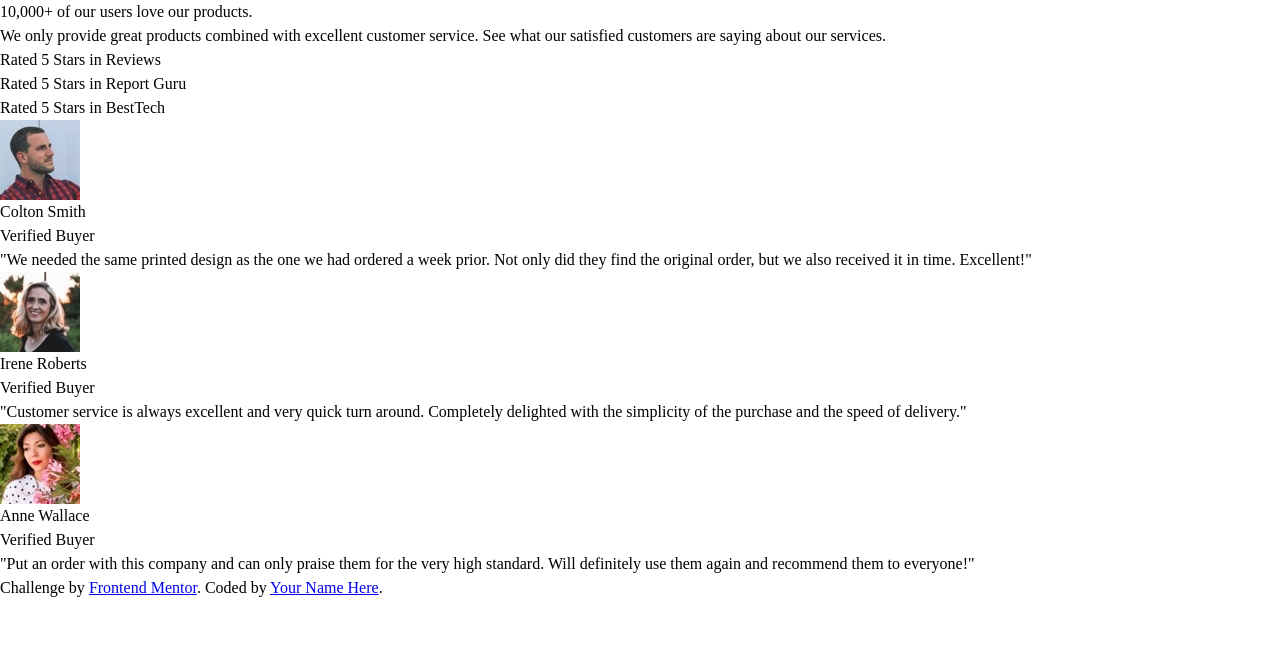
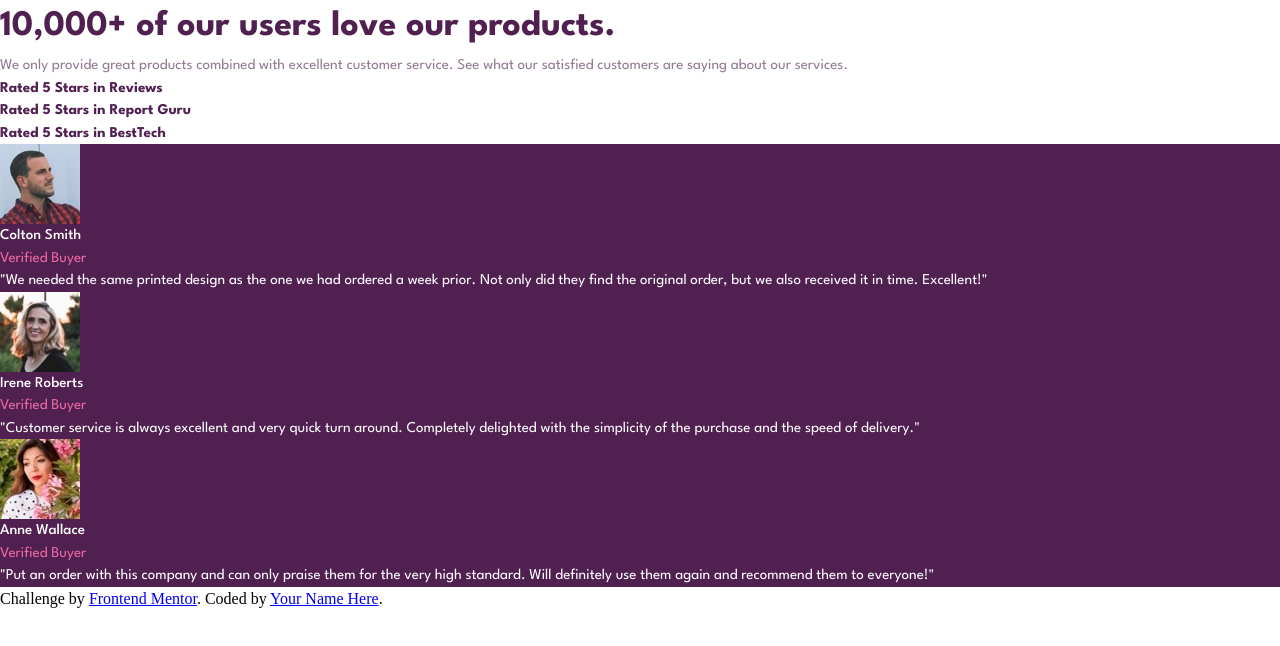
Before and after one commit to hadreemustaffa/social-proof-section, a plain HTML site: page index.html in a window 1280 px wide. Drawn offline with Linux system fonts and the light colour scheme.

Commit message:
added base style

```diff
--- a/index.html
+++ b/index.html
@@ -9,35 +9,35 @@
   <title>Frontend Mentor | Social proof section</title>
 </head>
 
-<body>
+<body class="bg-neutral-3">
   <section class="container">
-    <header class="">
-      <h1 class="">
+    <header>
+      <h1 class="text-primary-1 ff-heading fs-heading fw-bold">
         10,000+ of our users love our products.
       </h1>
-      <p class="">
+      <p class="text-neutral-1 ff-body fs-body fw-regular">
         We only provide great products combined with excellent customer service.
         See what our satisfied customers are saying about our services.
       </p>
     </header>
-    <div class="stars">
-      <p><b>Rated 5 Stars in Reviews</b></p>
-      <p><b>Rated 5 Stars in Report Guru</b></p>
-      <p><b>Rated 5 Stars in BestTech</b></p>
+    <div class="stars text-primary-1 ff-body fs-body fw-bold">
+      <p>Rated 5 Stars in Reviews</p>
+      <p>Rated 5 Stars in Report Guru</p>
+      <p>Rated 5 Stars in BestTech</p>
     </div>
   </section>
 
-  <section class="container">
-    <div class="card">
+  <section class="container ff-body fs-body">
+    <div class="card bg-primary-1">
       <div class="customer">
         <img src="images/image-colton.jpg" alt="headshot of a man">
         <div class="name">
-          <p class="">Colton Smith</p>
-          <p class="">Verified Buyer</p>
+          <p class="text-neutral-3 fw-semibold">Colton Smith</p>
+          <p class="text-accent-1">Verified Buyer</p>
         </div>
       </div>
       <div class="text-container">
-        <p class="">
+        <p class="text-neutral-3">
           "We needed the same printed design as the one we had ordered a week prior.
           Not only did they find the original order, but we also received it in time.
           Excellent!"
@@ -46,14 +46,14 @@
 
       <div class="card">
         <div class="customer">
-          <img src="images/image-irene.jpg" alt="headshot of a man">
+          <img src="images/image-irene.jpg" alt="headshot of a woman">
           <div class="name">
-            <p class="">Irene Roberts</p>
-            <p class="">Verified Buyer</p>
+            <p class="text-neutral-3 fw-semibold">Irene Roberts</p>
+            <p class="text-accent-1">Verified Buyer</p>
           </div>
         </div>
         <div class="text-container">
-          <p class="">
+          <p class="text-neutral-3">
             "Customer service is always excellent and very quick turn around. Completely
             delighted with the simplicity of the purchase and the speed of delivery."
           </p>
@@ -62,20 +62,19 @@
 
         <div class="card">
           <div class="customer">
-            <img src="images/image-anne.jpg" alt="headshot of a man">
+            <img src="images/image-anne.jpg" alt="headshot of a woman with flowers">
             <div class="name">
-              <p class="">Anne Wallace</p>
-              <p class="">Verified Buyer</p>
+              <p class="text-neutral-3 fw-semibold">Anne Wallace</p>
+              <p class="text-accent-1">Verified Buyer</p>
             </div>
           </div>
           <div class="text-container">
-            <p class="">
+            <p class="text-neutral-3">
               "Put an order with this company and can only praise them for the very high
               standard. Will definitely use them again and recommend them to everyone!"
             </p>
           </div>
         </div>
-
   </section>
 
 
--- a/style.css
+++ b/style.css
@@ -111,11 +111,24 @@ svg {
 	color: var(--clr-neutral-3);
 }
 
+.bg-primary-1 {
+	background-color: var(--clr-primary-1);
+}
 .bg-neutral-1 {
-	color: var(--clr-neutral-1);
+	background-color: var(--clr-neutral-1);
 }
 .bg-neutral-2 {
-	color: var(--clr-neutral-2);
+	background-color: var(--clr-neutral-2);
+}
+.bg-neutral-3 {
+	background-color: var(--clr-neutral-3);
+}
+
+.ff-heading {
+	font-family: var(--ff-heading);
+}
+.ff-body {
+	font-family: var(--ff-body);
 }
 
 .fs-heading {
```
